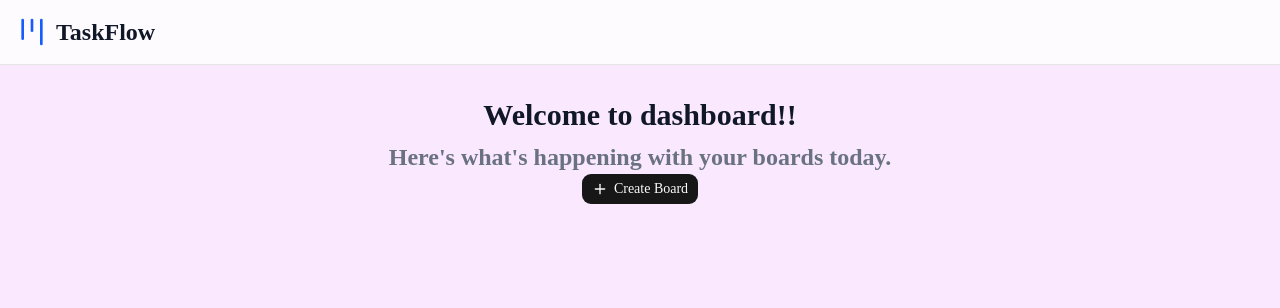
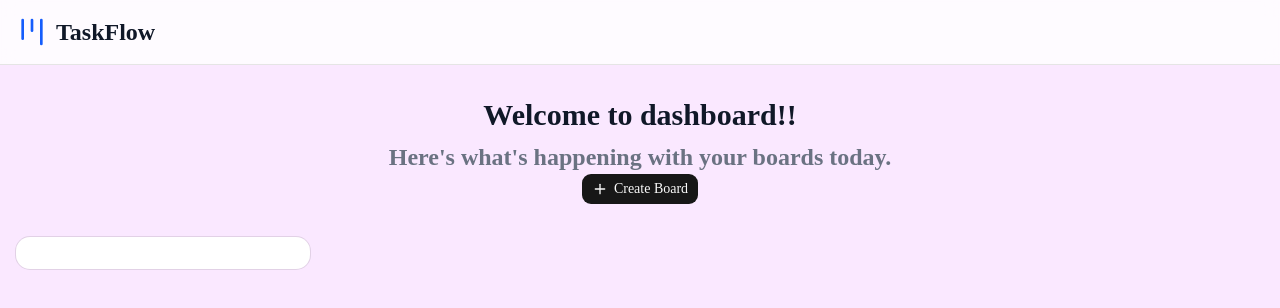
Before and after one commit to rumachoudhury/nextjs-supabase-app, a Next.js app in the folder nextjs-supabase-app/: page /dashboard in a window 1280 px wide. Shown: the top 308 px of the page. Built offline with nearby package versions, Linux system fonts and the light colour scheme; no server answers.

Commit message:
Created Card section withen the dashboard page

```diff
--- a/nextjs-supabase-app/app/dashboard/page.tsx
+++ b/nextjs-supabase-app/app/dashboard/page.tsx
@@ -6,6 +6,7 @@ import { useUser } from "@clerk/nextjs";
 import { Plus } from "lucide-react";
 import React from "react";
 import { useBoards } from "@/lib/hooks/useBoards";
+import { Card, CardContent } from "@/components/ui/card";
 
 function DashboardPage() {
   const { user } = useUser();
@@ -32,6 +33,12 @@ function DashboardPage() {
             Create Board
           </Button>
         </div>
+
+        <div className="grid grid-cols-2 lg:grid-cols-4 gap-4 sm:gap-6 mb-6 sm:mb-8">
+          <Card>
+            <CardContent></CardContent>
+          </Card>
+        </div>
       </main>
     </div>
   );
```
